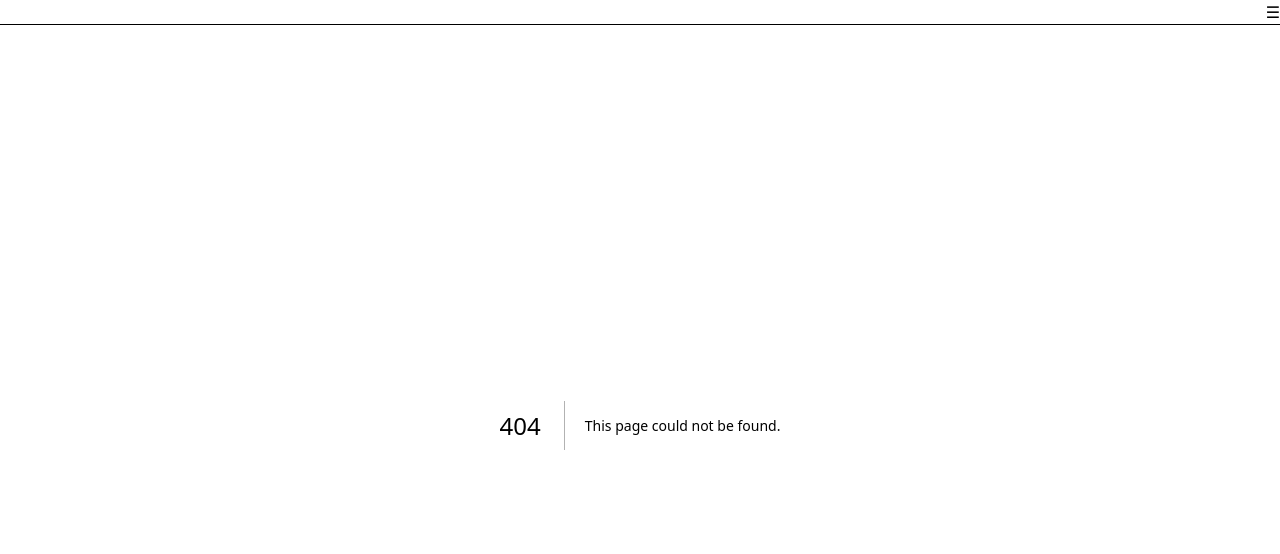
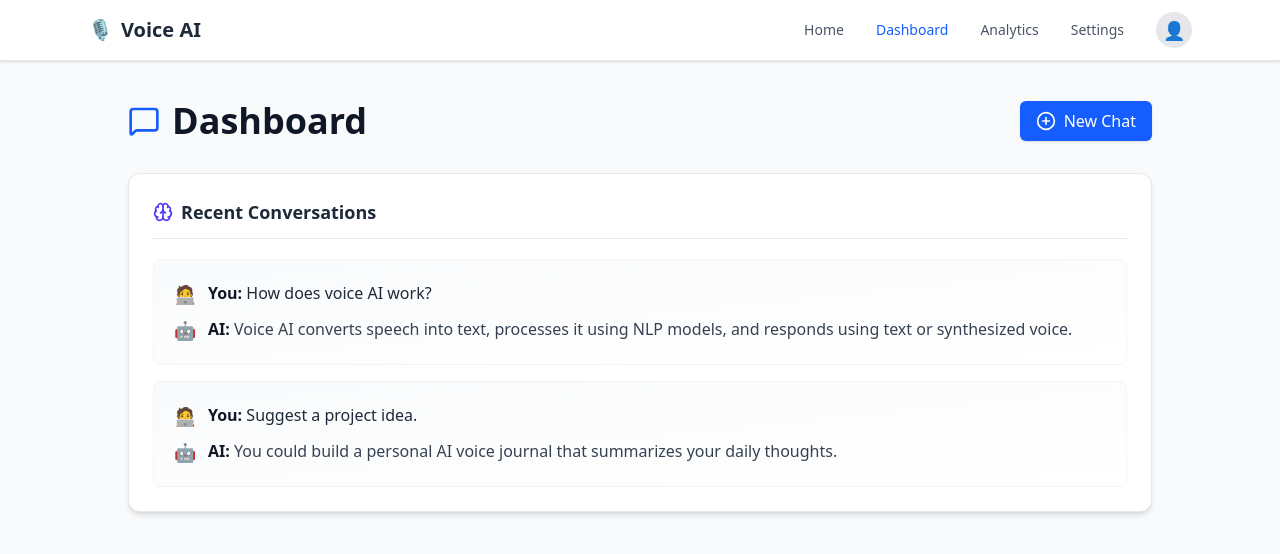
Before and after one commit to amant8183/Vachaka-AI, a Next.js app in the folder frontend/: page /dashboard in a window 1280 px wide. Before the commit this address had no page. Shown: the top 554 px of the page. Built offline with nearby package versions, Linux system fonts and the light colour scheme.

Commit message:
feat: implement dashboard layout and UI improvements

```diff
--- /dev/null
+++ b/frontend/src/app/dashboard/page.tsx
@@ -0,0 +1,76 @@
+"use client";
+
+import { useState } from "react";
+import { MessageSquare, Brain, PlusCircle } from "lucide-react";
+
+type Chat = {
+  id: number;
+  userInput: string;
+  aiResponse: string;
+};
+
+export default function Dashboard() {
+  const [chats] = useState<Chat[]>([
+    { id: 1, userInput: "How does voice AI work?", aiResponse: "Voice AI converts speech into text, processes it using NLP models, and responds using text or synthesized voice." },
+    { id: 2, userInput: "Suggest a project idea.", aiResponse: "You could build a personal AI voice journal that summarizes your daily thoughts." },
+  ]);
+
+  return (
+    <main className="min-h-screen bg-gray-50 px-6 py-10">
+      <div className="max-w-5xl mx-auto space-y-8">
+        {/* Header */}
+        <div className="flex justify-between items-center">
+          <div className="flex items-center gap-3">
+            <MessageSquare className="w-8 h-8 text-blue-600" />
+            <h1 className="text-4xl font-bold text-gray-900">Dashboard</h1>
+          </div>
+          <button
+            onClick={() => alert("New chat coming soon!")}
+            className="flex items-center gap-2 px-4 py-2 bg-blue-600 text-white rounded-md font-medium hover:bg-blue-700 transition-all shadow-sm"
+          >
+            <PlusCircle className="w-5 h-5" />
+            New Chat
+          </button>
+        </div>
+
+        {/* Conversations Card */}
+        <div className="bg-white rounded-xl shadow-md border border-gray-200 p-6">
+          <h2 className="text-lg font-semibold text-gray-800 flex items-center gap-2 border-b border-gray-200 pb-3">
+            <Brain className="w-5 h-5 text-indigo-600" />
+            Recent Conversations
+          </h2>
+
+          <div className="mt-5 space-y-4">
+            {chats.length === 0 ? (
+              <p className="text-gray-500 text-sm text-center py-8">
+                No conversations yet — start chatting with your AI assistant!
+              </p>
+            ) : (
+              chats.map((chat) => (
+                <div
+                  key={chat.id}
+                  className="rounded-lg border border-gray-100 p-5 hover:shadow-sm transition bg-gradient-to-br from-gray-50 to-white"
+                >
+                  <div className="flex items-start gap-3">
+                    <span className="text-blue-600 text-lg">🧑‍💻</span>
+                    <p className="text-gray-800 leading-relaxed">
+                      <span className="font-semibold text-gray-900">You:</span>{" "}
+                      {chat.userInput}
+                    </p>
+                  </div>
+                  <div className="flex items-start gap-3 mt-2">
+                    <span className="text-indigo-600 text-lg">🤖</span>
+                    <p className="text-gray-700 leading-relaxed">
+                      <span className="font-semibold text-gray-900">AI:</span>{" "}
+                      {chat.aiResponse}
+                    </p>
+                  </div>
+                </div>
+              ))
+            )}
+          </div>
+        </div>
+      </div>
+    </main>
+  );
+}
--- a/frontend/src/app/globals.css
+++ b/frontend/src/app/globals.css
@@ -1,6 +1,4 @@
-
-@import "tailwindcss/preflight";
-@tailwind utilities;
+@import "tailwindcss";
 
 body {
   background-color: #f9fafb; /* light gray background */
--- a/frontend/src/components/navbar.tsx
+++ b/frontend/src/components/navbar.tsx
@@ -11,47 +11,50 @@ const Navbar = () => {
   const navLinks = [
     { name: "Home", href: "/" },
     { name: "Dashboard", href: "/dashboard" },
-    { name: "About", href: "/about" },
+    { name: "Analytics", href: "/analytics" },
+    { name: "Settings", href: "/settings" },
   ];
 
   return (
-    <nav className="w-full bg-white/80 backdrop-blur-xl border-b border-gray-200/50 sticky top-0 z-50 shadow-sm">
-      <div className="max-w-6xl mx-auto flex justify-between items-center px-6 py-4">
+    <nav className="w-full bg-white shadow-sm border-b border-gray-200 sticky top-0 z-50">
+      <div className="max-w-6xl mx-auto flex justify-between items-center px-6 py-3">
         {/* Logo */}
-        <Link
-          href="/"
-          className="flex items-center gap-3 text-2xl font-bold bg-linear-to-r from-blue-600 to-blue-400 bg-clip-text text-transparent hover:opacity-80 transition-opacity"
-        >
-          <span role="img" aria-label="mic" className="text-3xl">
+        <Link href="/" className="flex items-center gap-2 text-xl font-semibold text-gray-800">
+          <span role="img" aria-label="mic">
             🎙️
           </span>
           <span>Voice AI</span>
         </Link>
 
         {/* Desktop Menu */}
-        <div className="hidden md:flex gap-1">
+      <div className="hidden md:flex gap-8 items-center">
           {navLinks.map((link) => (
             <Link
               key={link.href}
               href={link.href}
-              className={`px-4 py-2 rounded-lg text-sm font-semibold transition-all duration-200 ${
+              className={`text-sm font-medium transition-colors ${
                 pathname === link.href
-                  ? "bg-blue-100 text-blue-600"
-                  : "text-gray-700 hover:bg-gray-100 hover:text-gray-900"
+                  ? "text-blue-600"
+                  : "text-gray-600 hover:text-blue-600"
               }`}
             >
               {link.name}
             </Link>
           ))}
+
+          {/* Profile Icon */}
+          <div
+            className="w-9 h-9 rounded-full bg-gray-200 flex items-center justify-center cursor-pointer hover:bg-blue-100 transition"
+            title="Profile"
+          >
+            <span className="text-gray-700 text-lg">👤</span>
+          </div>
         </div>
 
         {/* Mobile Menu Toggle */}
         <button
-          className={`md:hidden text-2xl p-2 rounded-lg transition-all duration-200 ${
-            isOpen ? "bg-gray-100 text-blue-600" : "text-gray-700 hover:bg-gray-100"
-          }`}
+          className="md:hidden text-2xl text-gray-700"
           onClick={() => setIsOpen(!isOpen)}
-          aria-label="Toggle menu"
         >
           ☰
         </button>
@@ -59,21 +62,24 @@ const Navbar = () => {
 
       {/* Mobile Dropdown */}
       {isOpen && (
-        <div className="md:hidden flex flex-col items-center bg-gray-50 border-t border-gray-200/50 py-4 space-y-2">
+        <div className="md:hidden flex flex-col items-center bg-white border-t border-gray-100 py-3">
           {navLinks.map((link) => (
             <Link
               key={link.href}
               href={link.href}
               onClick={() => setIsOpen(false)}
-              className={`w-full px-6 py-3 rounded-lg font-semibold text-center transition-all duration-200 ${
+              className={`py-2 font-medium ${
                 pathname === link.href
-                  ? "bg-blue-600 text-white"
-                  : "text-gray-700 hover:bg-gray-200"
+                  ? "text-blue-600"
+                  : "text-gray-700 hover:text-blue-600"
               }`}
             >
               {link.name}
             </Link>
           ))}
+          <div className="mt-3 w-10 h-10 rounded-full bg-gray-200 flex items-center justify-center">
+            👤
+          </div>
         </div>
       )}
     </nav>
--- a/frontend/tailwind.config.ts
+++ b/frontend/tailwind.config.ts
@@ -2,9 +2,8 @@ import type { Config } from 'tailwindcss';
 
 const config: Config = {
   content: [
-    './src/pages/**/*.{js,ts,jsx,tsx,mdx}',
-    './src/components/**/*.{js,ts,jsx,tsx,mdx}',
-    './src/app/**/*.{js,ts,jsx,tsx,mdx}',
+    './src/**/*.{js,ts,jsx,tsx,mdx}',
   ],
 };
+
 export default config;
--- /dev/null
+++ b/package.json
@@ -0,0 +1,5 @@
+{
+  "dependencies": {
+    "lucide-react": "^0.553.0"
+  }
+}
```
Also changed, not shown: 1 other file (tests, documents, lock files or other folders).
